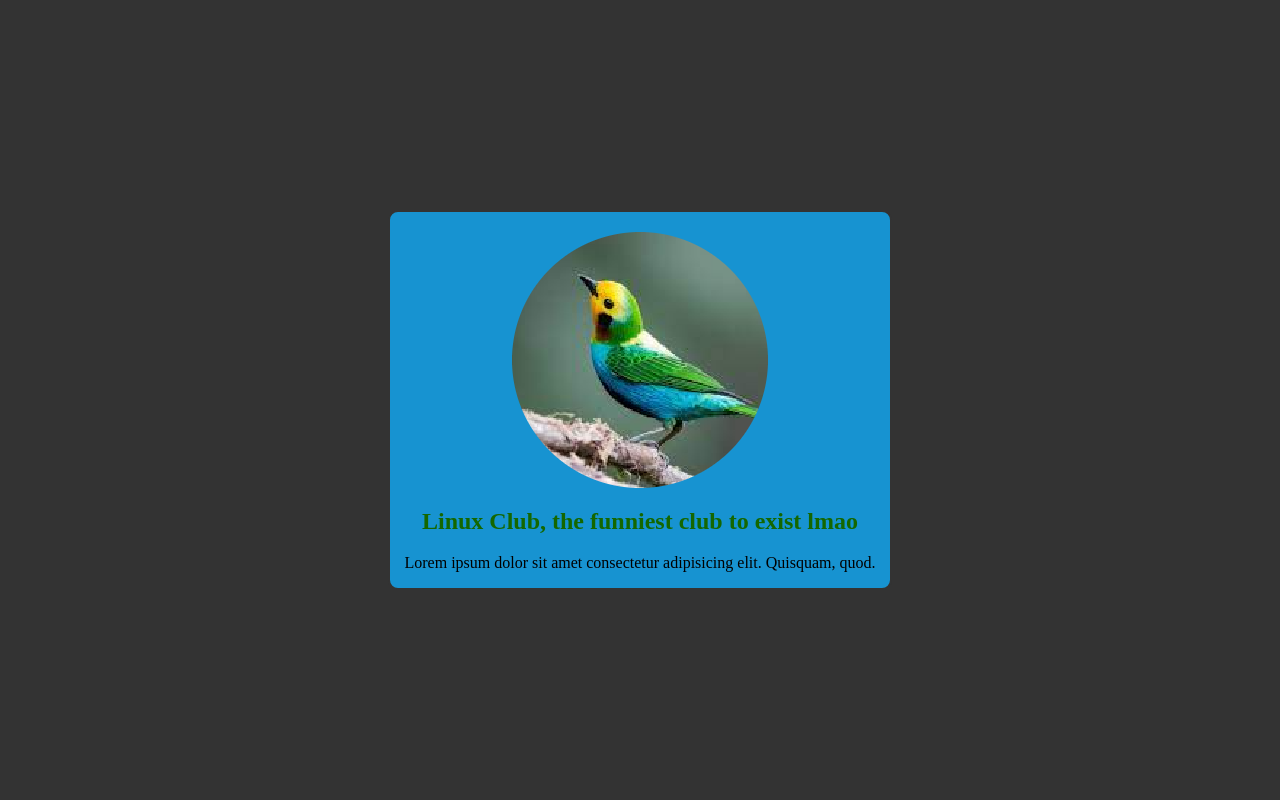
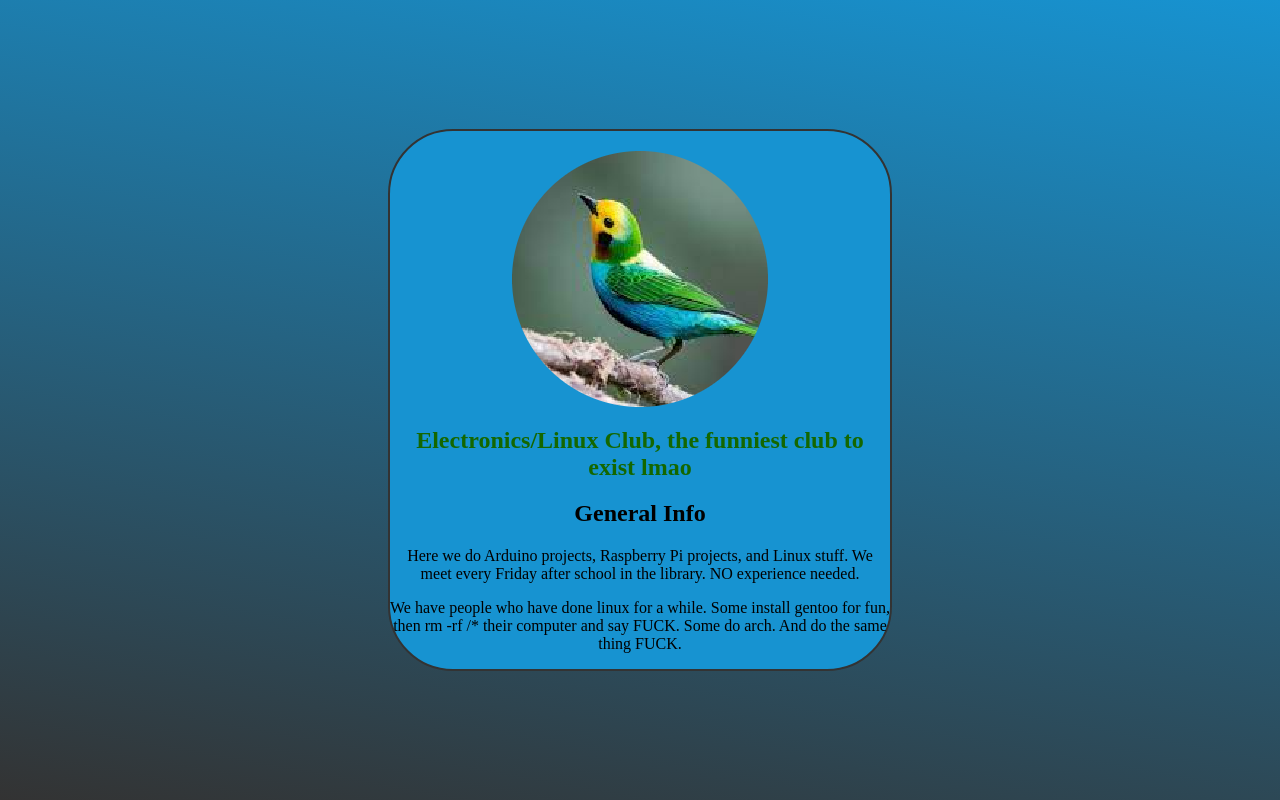
Before and after one commit to LinuxClub1/website, a PHP site: page / in a window 1280 px wide. Run offline with PHP 8.4, Linux system fonts and the light colour scheme.

Commit message:
second commit off to sleep

```diff
--- a/index.html
+++ b/index.html
@@ -17,12 +17,14 @@
         <img src="assets/favicon.png" alt="logo">
     </div>
     <div class="subTitle">
-        <h2>Linux Club, the funniest club to exist lmao</h2>
+        <h2>Electronics/Linux Club, the funniest club to exist lmao</h2>
     </div>
     <div class="info">
+        <h2>General Info</h2>
         <p>
-            Lorem ipsum dolor sit amet consectetur adipisicing elit. Quisquam, quod.
+            Here we do Arduino projects, Raspberry Pi projects, and Linux stuff. We meet every Friday after school in the library. NO experience needed.
         </p>
+        <p>            We have people who have done linux for a while. Some install gentoo for fun, then rm -rf /* their computer and say FUCK. Some do arch. And do the same thing FUCK.</p>
     </div>
 </div>
 
--- a/style.css
+++ b/style.css
@@ -1,5 +1,6 @@
 body {
-    background-color: #333333;
+    background: linear-gradient(10deg, #333333, #1793d1);
+    -webkit-background-clip: text;
     display: flex;
     justify-content: center;
     align-items: center;
@@ -14,7 +15,7 @@ body {
     aspect-ratio: 2 / 1;
     background-color: #1793d1;
     border: 2px solid #333333;
-    border-radius: 10px;
+    border-radius: 65px;
     transform-style: preserve-3d; /* tilt card shit */
     perspective: 1000px;
     transition: transform 0.2s;
@@ -36,7 +37,9 @@ body {
 }
 
 .info {
-    color: #000000;
+    color: transparent;
+    background: linear-gradient(90deg, #000000, #000000);
+    -webkit-background-clip: text;
     text-align: center;
     margin-top: 10px;
 }
```
Also changed, not shown: assets/background.png (added).
